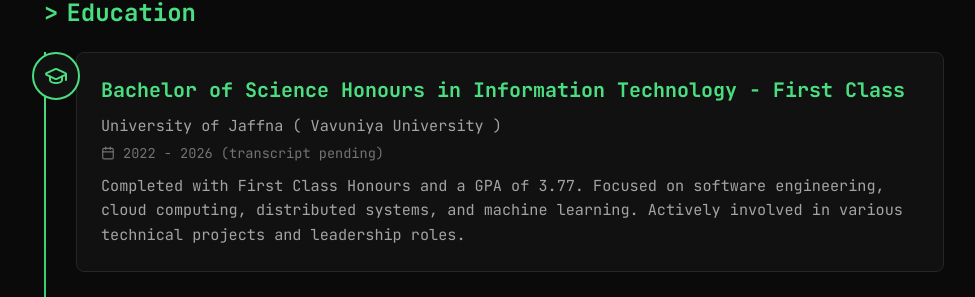
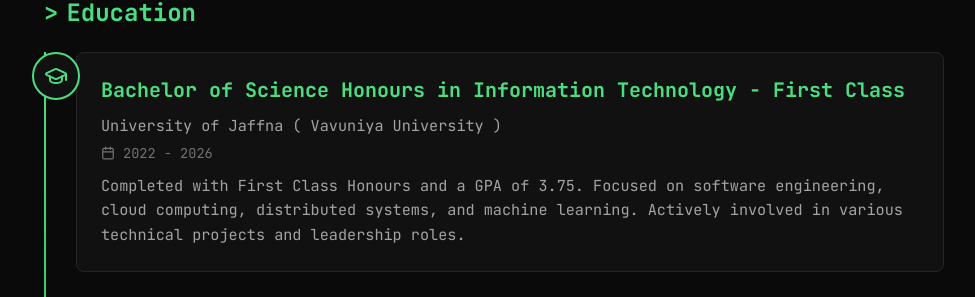
Before and after one commit to udaraKavishka/dev-portfolio, a Next.js app: page / in a window 1280 px wide. Shown: the part 5934-6231 px from the top of the page, without its empty margins (146-1121 px from the left). Built offline with nearby package versions, Linux system fonts and the light colour scheme.

Commit message:
fix: update education period and GPA in education data

```diff
--- a/src/data/content.ts
+++ b/src/data/content.ts
@@ -261,8 +261,8 @@ export const educationData: EducationItem[] = [
     {
         degree: 'Bachelor of Science Honours in Information Technology - First Class',
         institution: 'University of Jaffna ( Vavuniya University )',
-        period: '2022 - 2026 (transcript pending)',
-        description: 'Completed with First Class Honours and a GPA of 3.77. Focused on software engineering, cloud computing, distributed systems, and machine learning. Actively involved in various technical projects and leadership roles.',
+        period: '2022 - 2026 ',
+        description: 'Completed with First Class Honours and a GPA of 3.75. Focused on software engineering, cloud computing, distributed systems, and machine learning. Actively involved in various technical projects and leadership roles.',
     },
     {
         degree: 'School Education',
```
